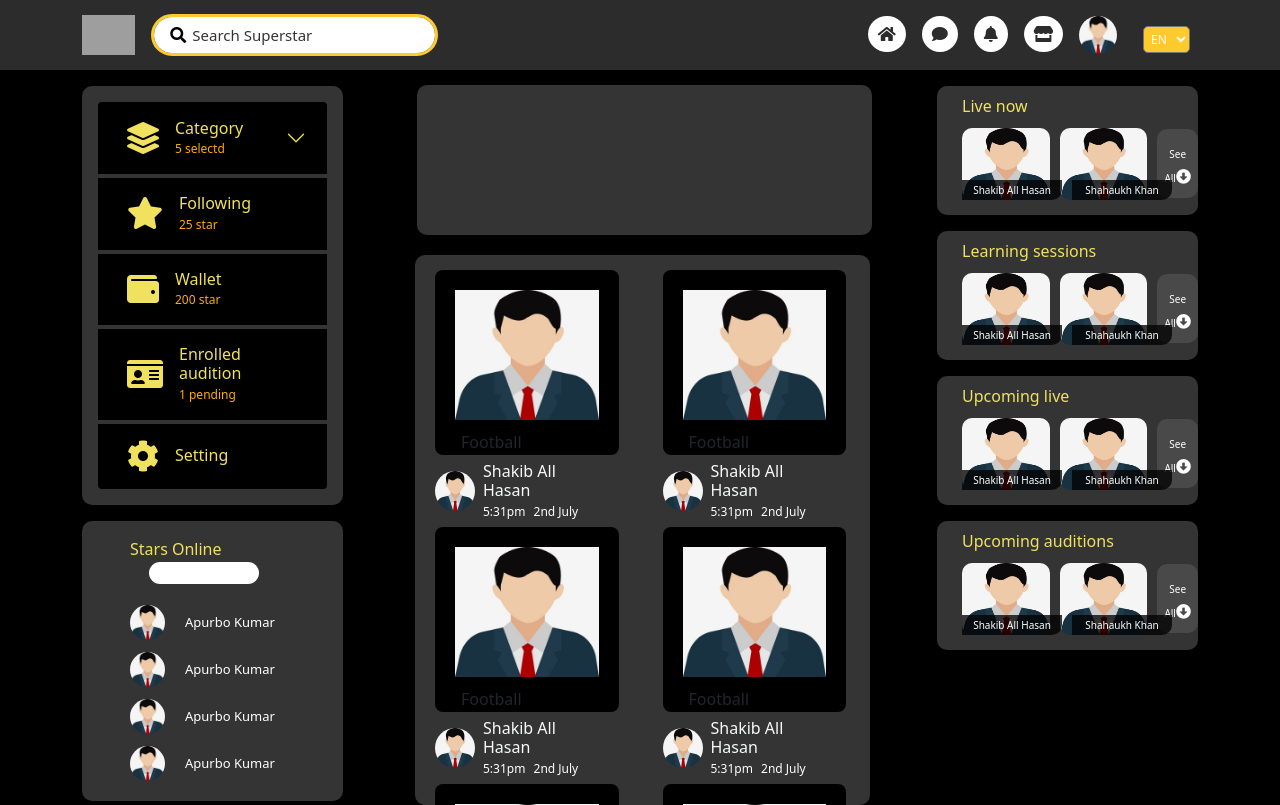
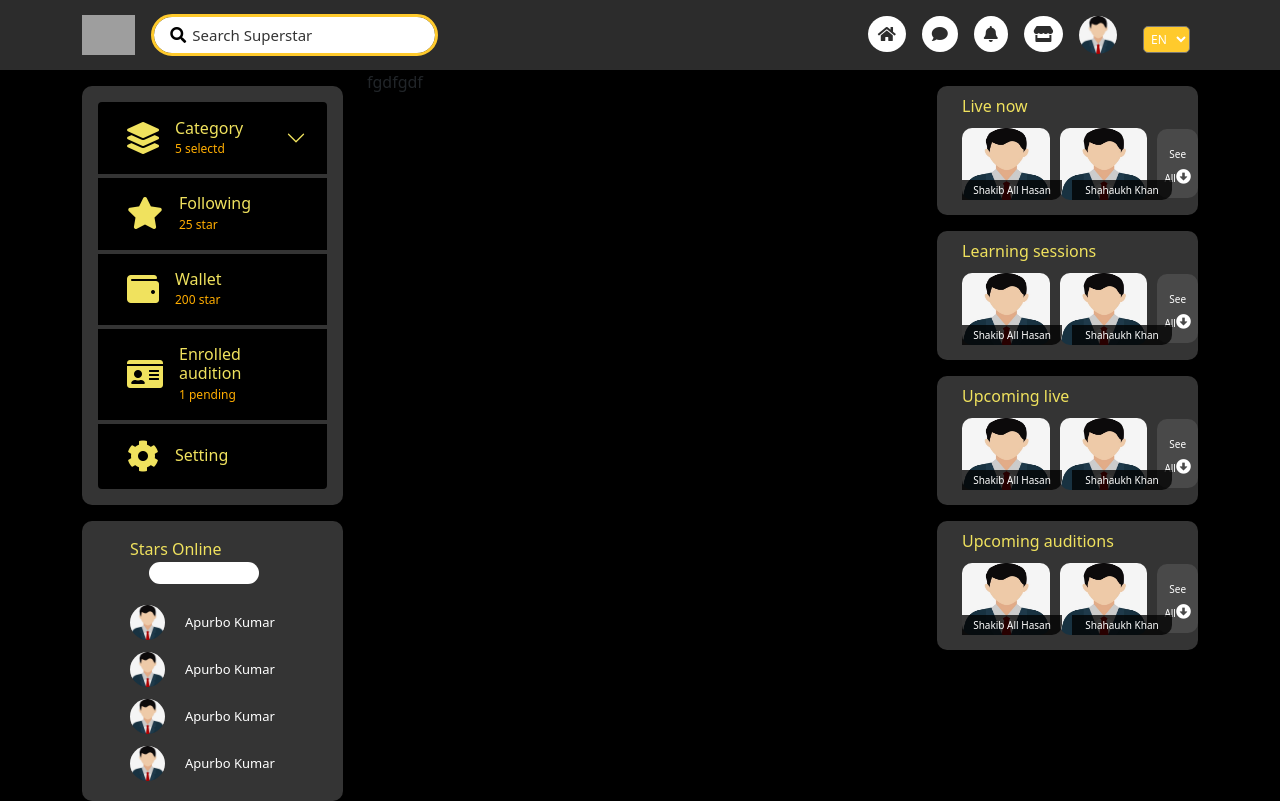
Before and after one commit to aktaruzzamanjoti97/HelloSuperStars, a React (Create React App) app: page /marketplace in a window 1280 px wide. Built offline with nearby package versions, Linux system fonts and the light colour scheme; no server answers; sample sign-in values are in the browser's storage; grey boxes are pictures that could not be loaded.

Commit message:
marketplace Body

```diff
--- a/src/App.js
+++ b/src/App.js
@@ -16,7 +16,7 @@ import Profile from './components/Pages/Profile/Profile';
 
 
 // Market Place Page
-import MarketPlace from "./components/Pages/Home/Body/MarketPalcePage/MarketPlace";
+import MarketPlace from "./components/Pages/Market/MarketPlace";
 
 
 import './components/CSS/Navbar/LeftSideNavbar.css';
--- /dev/null
+++ b/src/components/Pages/Market/Content/Content.js
@@ -0,0 +1,9 @@
+import React from "react";
+export const Content = () => {
+  return (
+    <>
+      fgdfgdf
+    </>
+  );
+};
+export default Content;
--- /dev/null
+++ b/src/components/Pages/Market/MarketPlace.js
@@ -0,0 +1,33 @@
+import React, { Component } from "react";
+import LeftSideNavbar from "../Home/SideNavbar/LeftSidebar/Sidebar";
+import RightSideNavbar from "../Home/SideNavbar/RightSidebar/Sidebar";
+import Contents from "../Market/Content/Content";
+
+export default class MarketPlace extends Component {
+    render() {
+      return (
+        <React.Fragment>
+          <div className="homebody"  style={{ background: "#000000"}}>
+            <div className="container">
+              <div className="row">
+
+                <div className="col-sm-3 justify-content-center">
+                  <LeftSideNavbar/>
+                </div>
+
+                <div className="col-sm-6 justify-content-center" >
+                  <Contents/>
+                </div>
+
+                <div className="col-md-3 justify-content-center" >
+                <RightSideNavbar/>
+                </div>
+
+              </div>
+            </div>
+
+          </div>
+        </React.Fragment>
+      );
+    }
+  }
```
Also changed, not shown: src/components/Pages/Market/Content/Sub/Carosuel.js (added), 1 other file (tests, documents, lock files or other folders).
